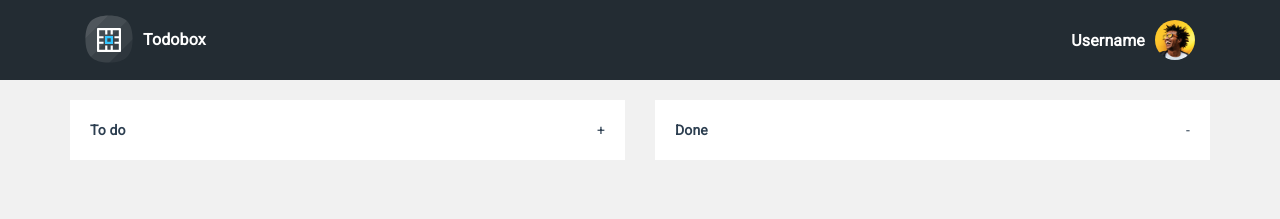
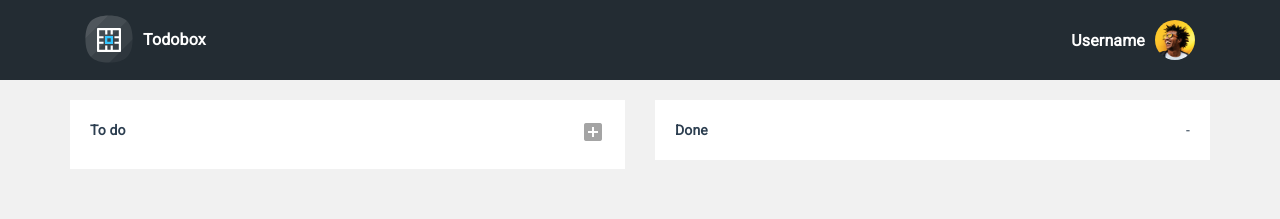
Before and after one commit to salkao/ToDoBox-Vue, a Vue app: page /#/lists in a window 1280 px wide. Shown: the top 219 px of the page. Built offline with nearby package versions, Linux system fonts and the light colour scheme.

Commit message:
Added css to auto increase height of lists

```diff
--- a/src/components/DoneTask.vue
+++ b/src/components/DoneTask.vue
@@ -51,7 +51,7 @@ export default {
   top: 6px;
   }
   #doneText {
-    color: #222222;
+    color: #2c3e50;
     font-family: Roboto;
     font-size: 14px;
     font-weight: 400;
--- a/src/components/Lists.vue
+++ b/src/components/Lists.vue
@@ -5,7 +5,10 @@
       <div class="list">
         <div class="listHeader">
           <h4 class="col">To do</h4>
-          <div @click="onAddButtonClicked">+</div>
+          <div @click="onAddButtonClicked"><i
+          id="addIcon" class="material-icons">
+add_box
+</i></div>
         </div>
         <div v-if="addingNewTask" id="newTask">
           <!-- <input v-model="isDone" type="checkbox"> -->
@@ -91,9 +94,9 @@ export default {
   display: flex;
   flex-direction: row;
   justify-content: center;
+  align-items: flex-start;
   .list {
     background-color: #ffffff;
-    height: auto;
     width: 555px;
     text-align: left;
   }
@@ -105,10 +108,14 @@ export default {
   padding: 20px;
   background-color: #ffffff;
   display: flex;
+  flex-direction: row;
+
   .col {
     margin: 0;
     flex: 1 0 auto;
     text-align: left;
+    flex-grow: 1;
+
   }
 }
 .md-primary {
@@ -125,7 +132,7 @@ export default {
   input {
     border: none;
     outline: none;
-    color: #222222;
+    color: #2c3e50;
     font-family: Roboto;
     font-size: 14px;
     font-weight: 400;
@@ -135,4 +142,11 @@ export default {
     background-color: #F1F1F1;
   }
 }
+#addIcon {
+  cursor: pointer;
+  color: #A4A4A4;
+  &:hover {
+    color: #2c3e50;
+  }
+}
 </style>
--- a/src/components/ToDoTask.vue
+++ b/src/components/ToDoTask.vue
@@ -70,7 +70,8 @@ export default {
 #todoText {
   border: none;
   outline: none;
-  color: #222222;
+  // color: #222222;
+  color: #2c3e50;
   font-family: Roboto;
   font-size: 14px;
   font-weight: 400;
```
